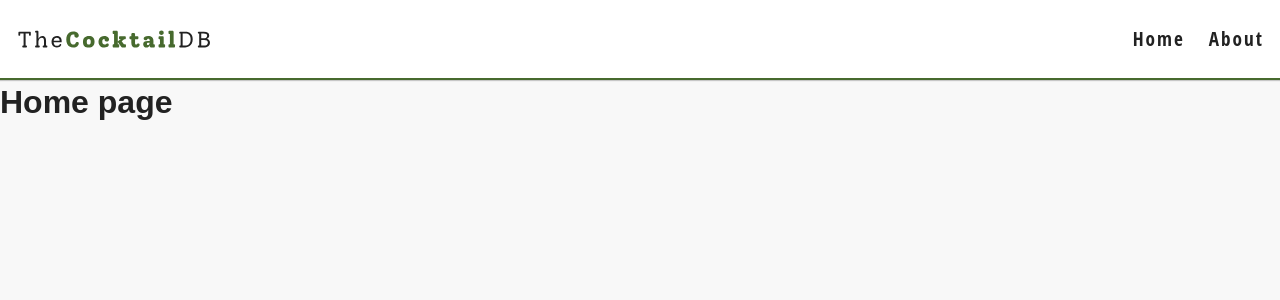
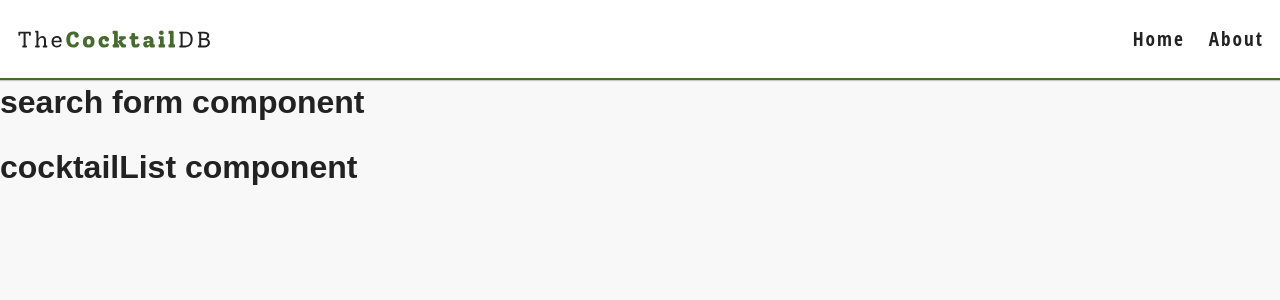
Before and after one commit to locaulker/cocktaildb, a React (Create React App) app: page / in a window 1280 px wide. Shown: the top 300 px of the page. Built offline with nearby package versions, Linux system fonts and the light colour scheme.

Commit message:
setup basic home page

```diff
--- a/src/pages/Home.js
+++ b/src/pages/Home.js
@@ -1,7 +1,18 @@
-import React from "react"
+import React, { useState } from "react"
+import CocktailList from "../components/CocktailList"
+import SearchForm from "../components/SearchForm"
 
 const Home = () => {
-  return <h1>Home page</h1>
+  const [loading, setLoading] = useState(false)
+  const [searchTerm, setSearchTerm] = useState("s")
+  const [cocktails, setCocktails] = useState([])
+
+  return (
+    <main>
+      <SearchForm setSearchTerm={setSearchTerm} />
+      <CocktailList loading={loading} cocktails={cocktails} />
+    </main>
+  )
 }
 
 export default Home
```
